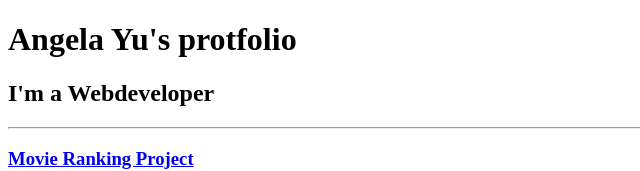
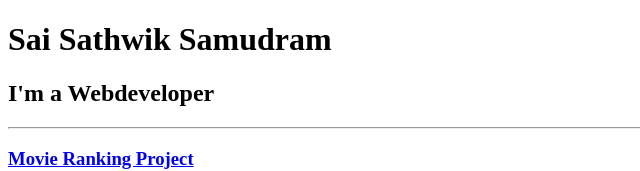
Before and after one commit to SaiSathwik012/html-potfolio, a plain HTML site: page index.html in a window 1280 px wide. Shown: the top 171 px of the page, without its empty margins (0-640 px from the left). Drawn offline with Linux system fonts and the light colour scheme.

Commit message:
Update index.html

```diff
--- a/index.html
+++ b/index.html
@@ -3,10 +3,10 @@
 <head>
     <meta charset="UTF-8">
     <meta name="viewport" content="width=device-width, initial-scale=1.0">
-    <title>Document</title>
+    <title>Project-1</title>
 </head>
 <body>
-    <h1>Angela Yu's protfolio</h1>
+    <h1>Sai Sathwik Samudram</h1>
     <h2>I'm a Webdeveloper</h2>
     <hr>
     <h3><a href="./public/movie-ranking.html">Movie Ranking Project</a></h3>
```
